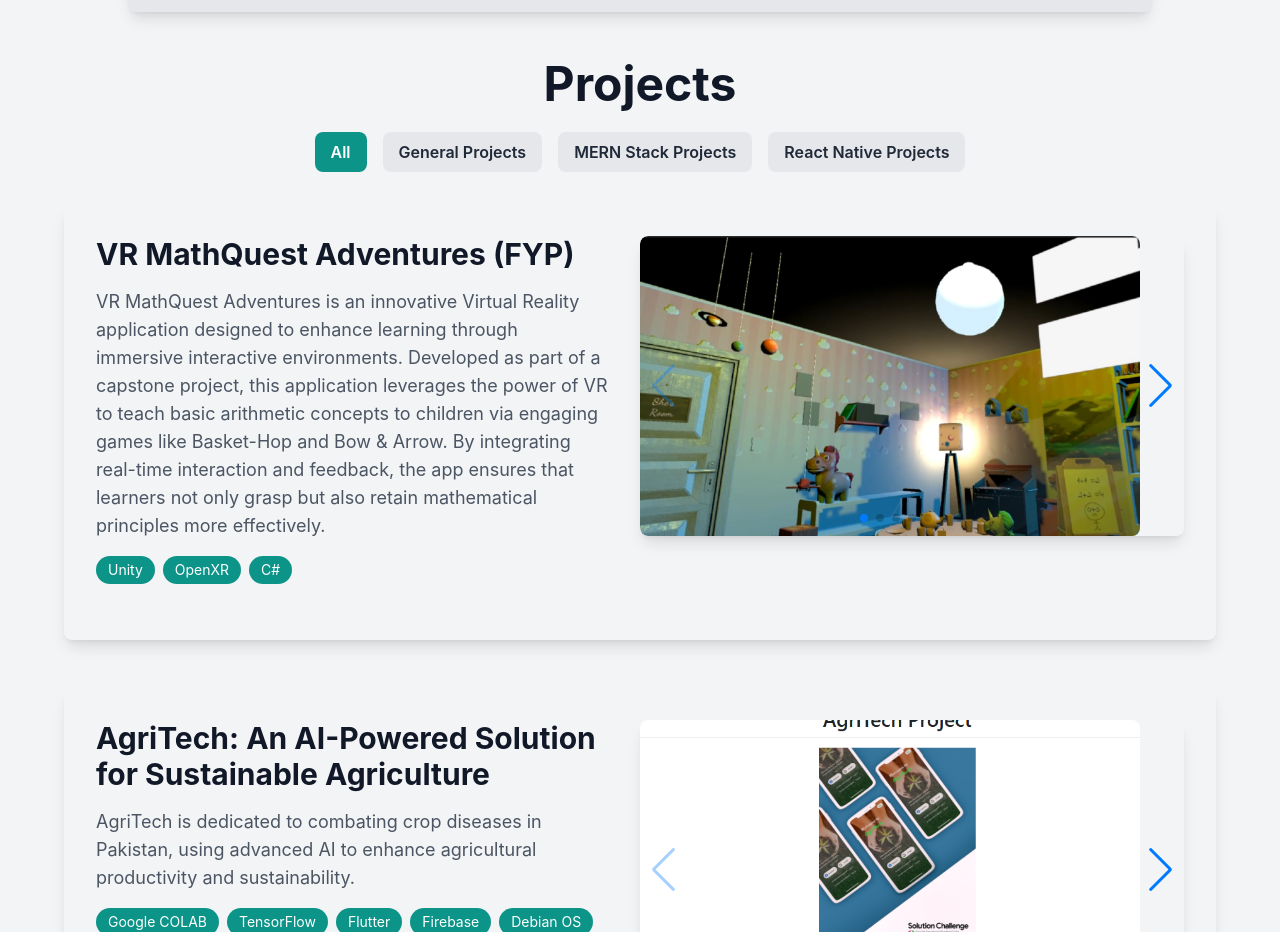
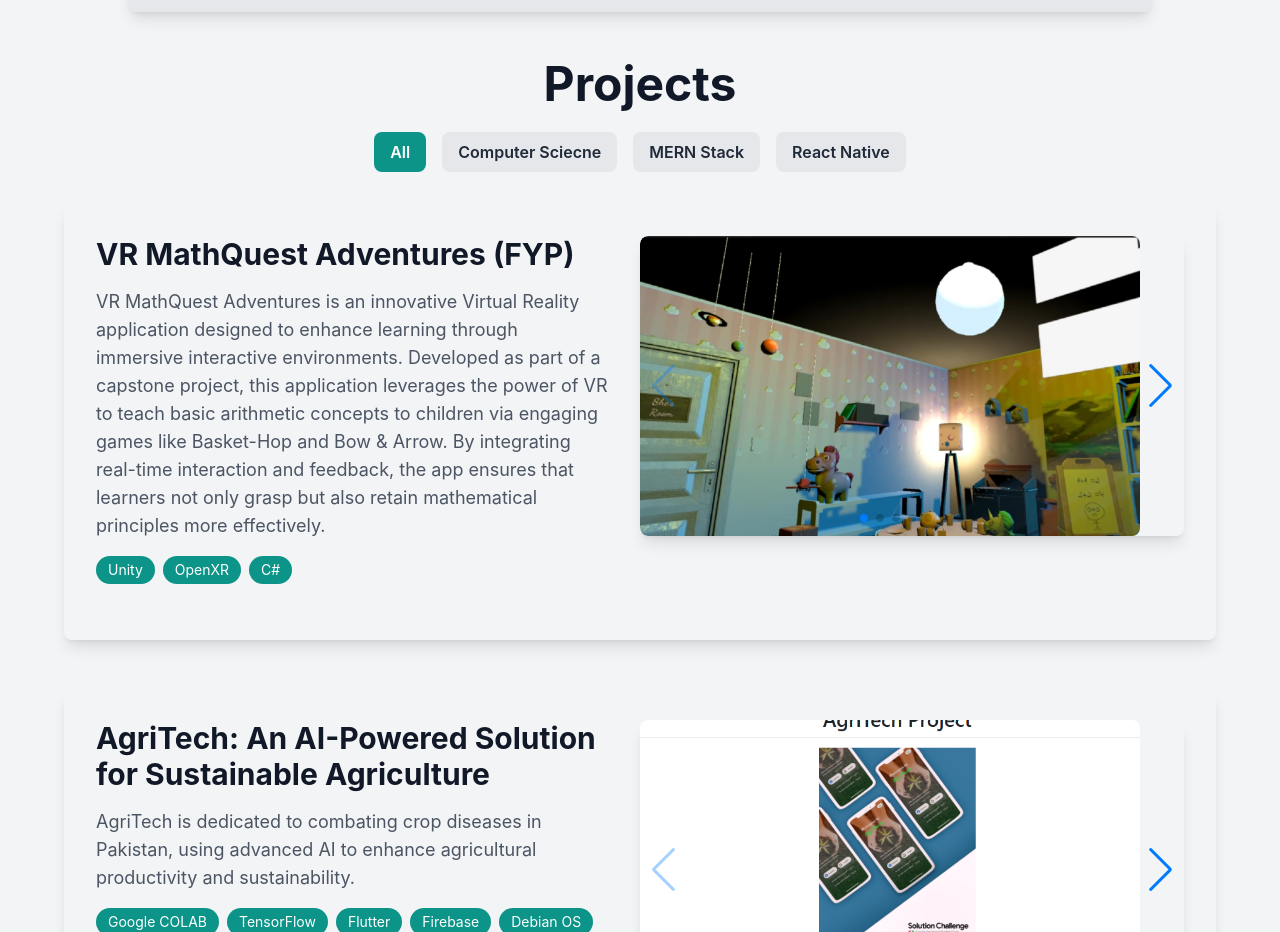
Before and after one commit to askhan963/my-portfolio-website, a Next.js app: page / in a window 1280 px wide. Shown: the part 3920-4852 px from the top of the page. Built offline with nearby package versions, Linux system fonts and the light colour scheme.

Commit message:
Updated category

```diff
--- a/src/app/components/Projects.tsx
+++ b/src/app/components/Projects.tsx
@@ -27,7 +27,7 @@ interface Project {
 
 const projects: ProjectCategory[] = [
   {
-    category: "General Projects",
+    category: "Computer Sciecne",
     projects: [
       {
         title: "VR MathQuest Adventures (FYP)",
@@ -72,7 +72,7 @@ const projects: ProjectCategory[] = [
     ],
   },
   {
-    category: "MERN Stack Projects",
+    category: "MERN Stack",
     projects: [
       {
         title: "BookShelfX",
@@ -231,7 +231,7 @@ const projects: ProjectCategory[] = [
     ],
   },
   {
-    category: "React Native Projects",
+    category: "React Native",
     projects: [
       {
         title: "Installment Management System (IMS)",
```
